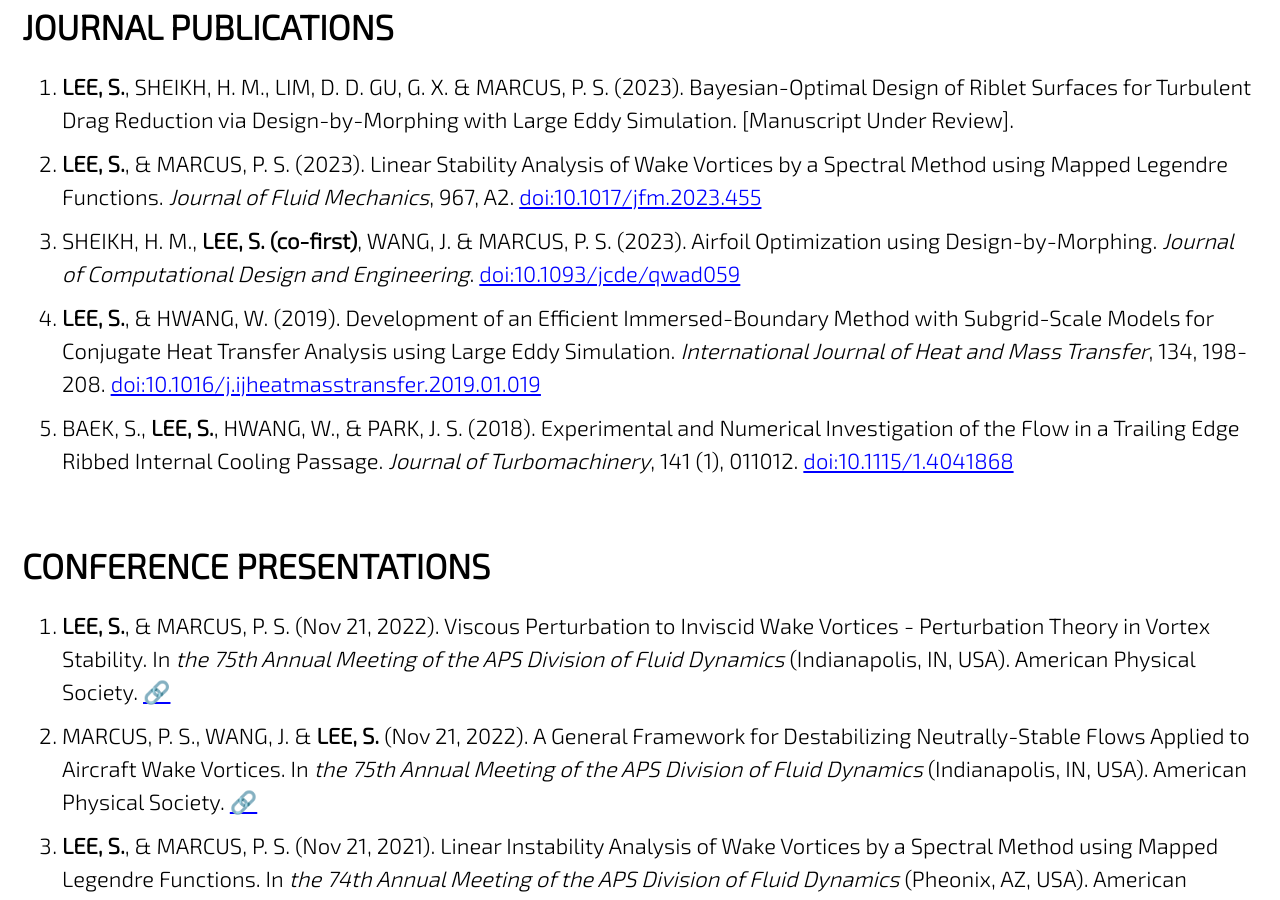
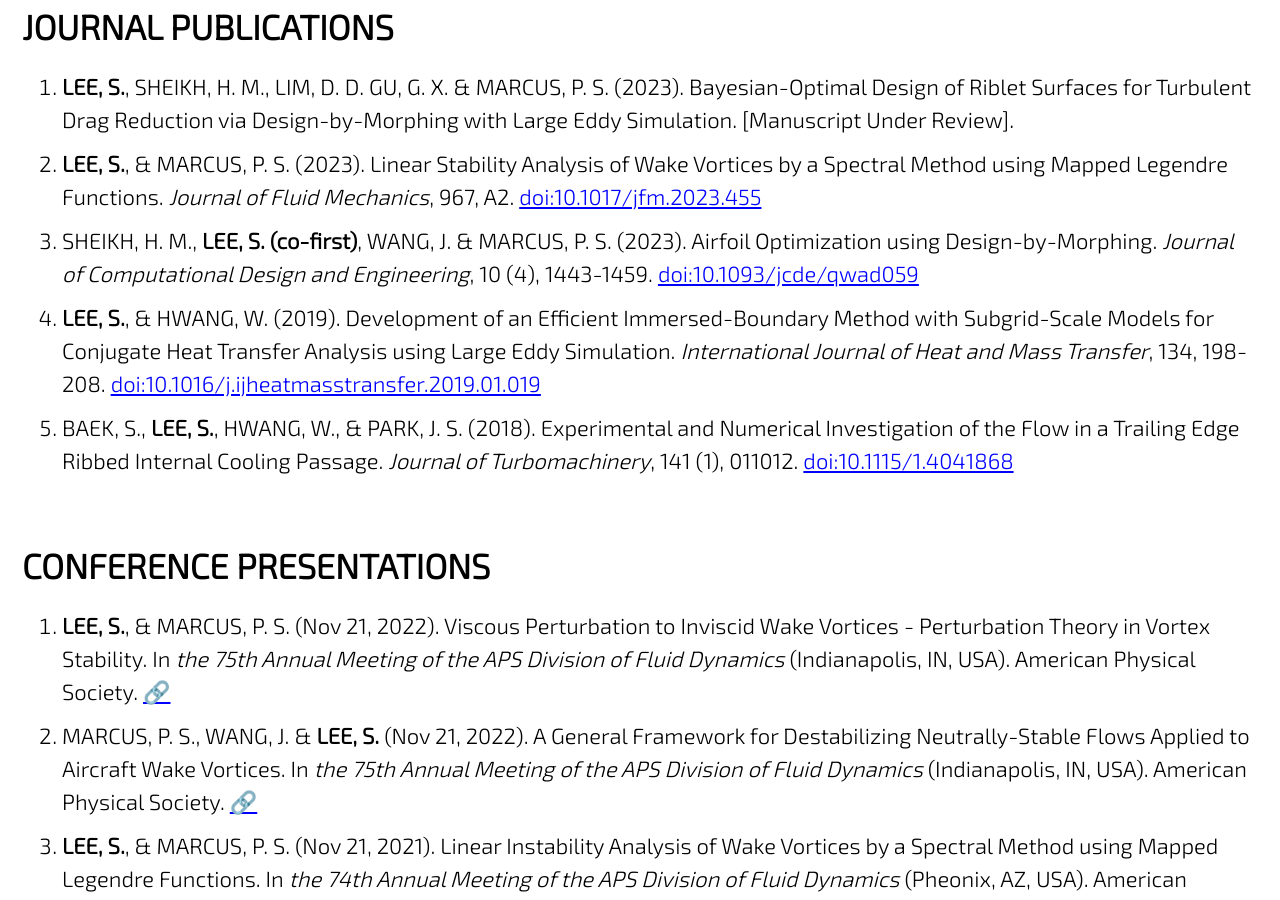
Before and after one commit to jun9303/jun9303.github.io, a Jekyll site: the page built from _pages/publications.md, in a window 1280 px wide and 900 px high, scrolled down 364 px. Built offline with Jekyll 4.4.1, drawn with Linux system fonts in a browser that asks for light colours; cached includes are drawn as plain includes; nearby versions of some CDN libraries; emoji names are drawn with the system emoji font.

Commit message:
Publication Updated 071423

```diff
--- a/_pages/publications.md
+++ b/_pages/publications.md
@@ -12,7 +12,7 @@ header:
 
 1. **LEE, S.**, SHEIKH, H. M., LIM, D. D. GU, G. X. & MARCUS, P. S. (2023). Bayesian-Optimal Design of Riblet Surfaces for Turbulent Drag Reduction via Design-by-Morphing with Large Eddy Simulation. [Manuscript Under Review].
 2. **LEE, S.**, & MARCUS, P. S. (2023). Linear Stability Analysis of Wake Vortices by a Spectral Method using Mapped Legendre Functions. *Journal of Fluid Mechanics*, 967, A2. [doi:10.1017/jfm.2023.455](https://doi.org/10.1017/jfm.2023.455)
-3. SHEIKH, H. M., **LEE, S. (co-first)**, WANG, J. & MARCUS, P. S. (2023). Airfoil Optimization using Design-by-Morphing. *Journal of Computational Design and Engineering*. [doi:10.1093/jcde/qwad059](
+3. SHEIKH, H. M., **LEE, S. (co-first)**, WANG, J. & MARCUS, P. S. (2023). Airfoil Optimization using Design-by-Morphing. *Journal of Computational Design and Engineering*, 10 (4), 1443-1459. [doi:10.1093/jcde/qwad059](
 https://doi.org/10.1093/jcde/qwad059)
 4. **LEE, S.**, & HWANG, W. (2019). Development of an Efficient Immersed-Boundary Method with Subgrid-Scale Models for Conjugate Heat Transfer Analysis using Large Eddy Simulation. *International Journal of Heat and Mass Transfer*, 134, 198-208. [doi:10.1016/j.ijheatmasstransfer.2019.01.019](https://doi.org/10.1016/j.ijheatmasstransfer.2019.01.019)
 5. BAEK, S., **LEE, S.**, HWANG, W., & PARK, J. S. (2018). Experimental and Numerical Investigation of the Flow in a Trailing Edge Ribbed Internal Cooling Passage. *Journal of Turbomachinery*, 141 (1), 011012. [doi:10.1115/1.4041868](https://doi.org/10.1115/1.4041868)
```
